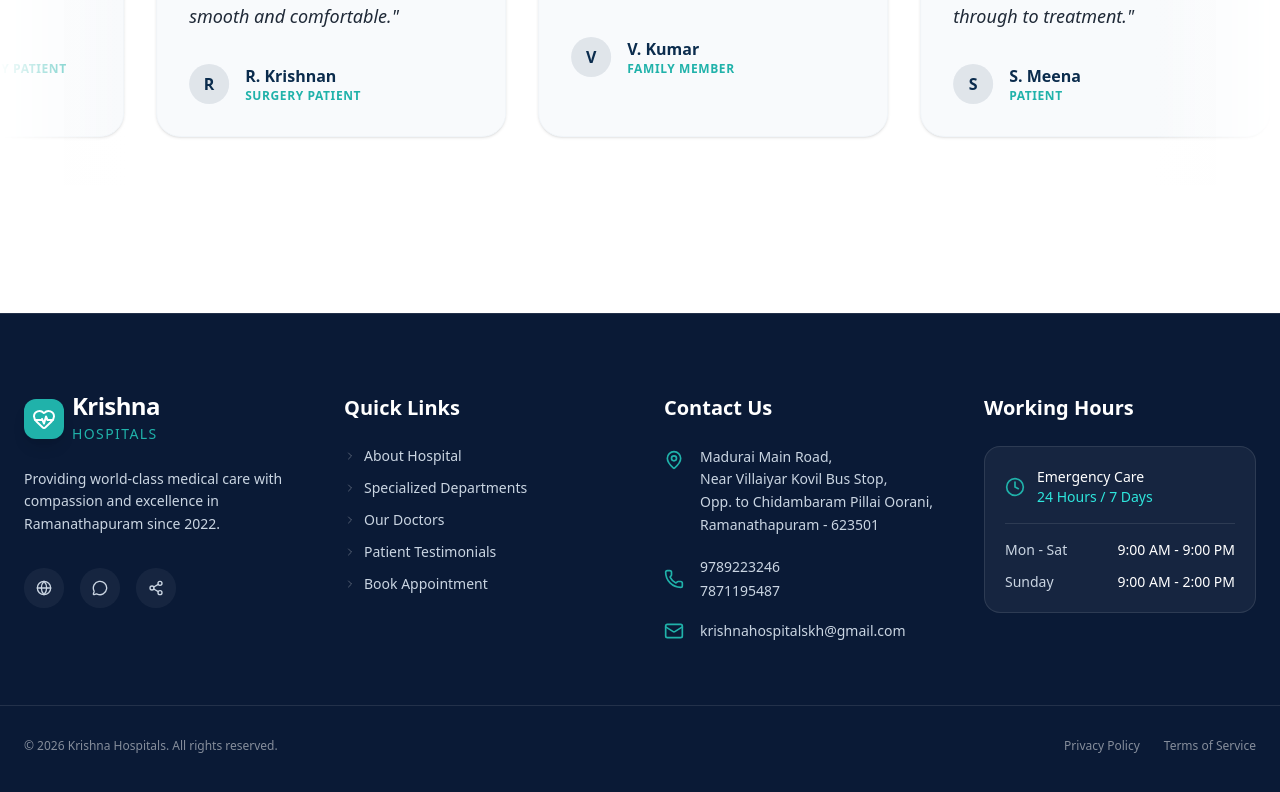
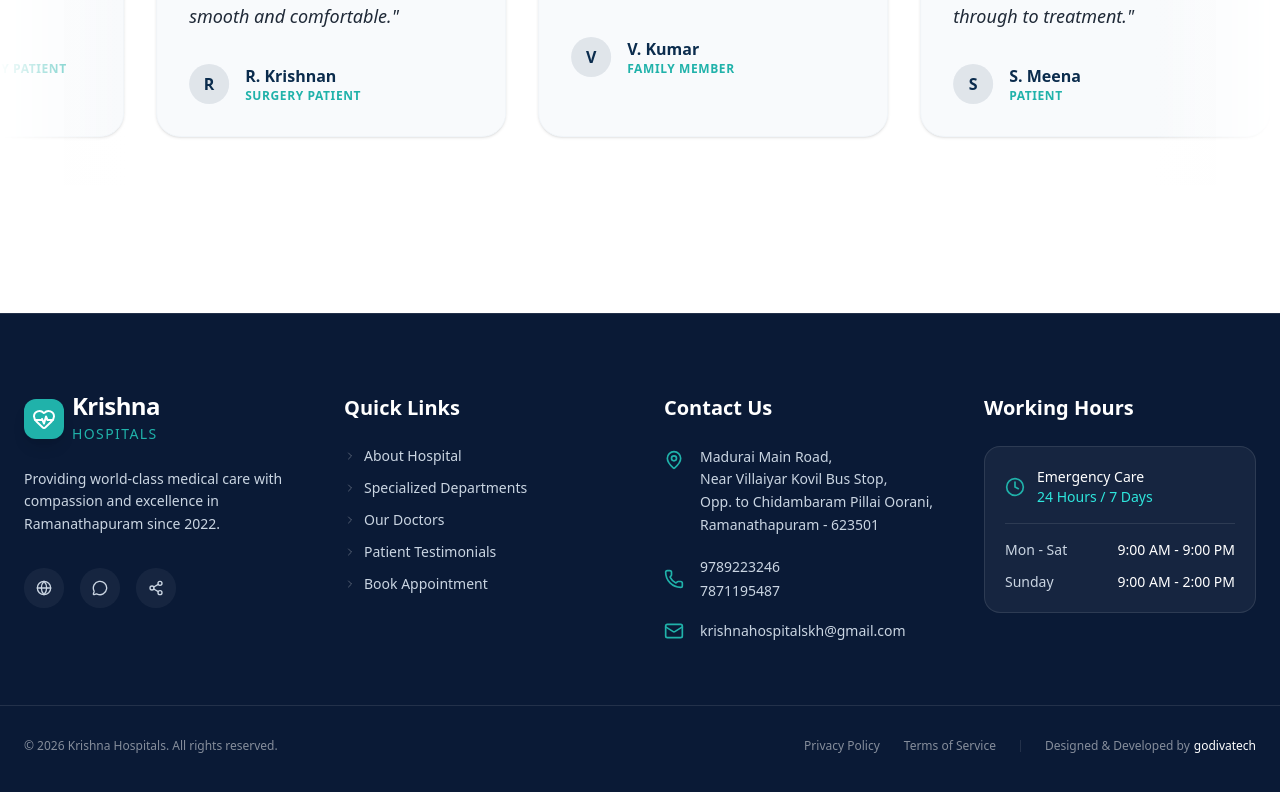
Before and after one commit to godivatech/krishna_hospital, a Next.js app: page / in a window 1280 px wide. Shown: the part 4584-5376 px from the top of the page. Built offline with nearby package versions, Linux system fonts and the light colour scheme; a web font is replaced by a local one.

Commit message:
feat: complete hospital website with real content and attribution

```diff
--- a/src/components/Footer.tsx
+++ b/src/components/Footer.tsx
@@ -111,9 +111,23 @@ export default function Footer() {
 
       <div className="max-w-7xl mx-auto px-6 border-t border-white/10 pt-8 flex flex-col md:flex-row justify-between items-center gap-4 text-xs text-white/50">
         <p>&copy; {new Date().getFullYear()} Krishna Hospitals. All rights reserved.</p>
-        <div className="flex gap-6">
-          <a href="#" className="hover:text-white transition-colors">Privacy Policy</a>
-          <a href="#" className="hover:text-white transition-colors">Terms of Service</a>
+        <div className="flex flex-wrap justify-center md:justify-end items-center gap-y-2 gap-x-6">
+          <div className="flex gap-6">
+            <a href="#" className="hover:text-white transition-colors">Privacy Policy</a>
+            <a href="#" className="hover:text-white transition-colors">Terms of Service</a>
+          </div>
+          <span className="w-px h-3 bg-white/10 hidden lg:block"></span>
+          <p className="flex items-center gap-1">
+            Designed & Developed by{" "}
+            <a
+              href="https://godivatech.com"
+              target="_blank"
+              rel="noopener noreferrer"
+              className="text-white hover:text-accent font-medium transition-colors"
+            >
+              godivatech
+            </a>
+          </p>
         </div>
       </div>
     </footer>
```
